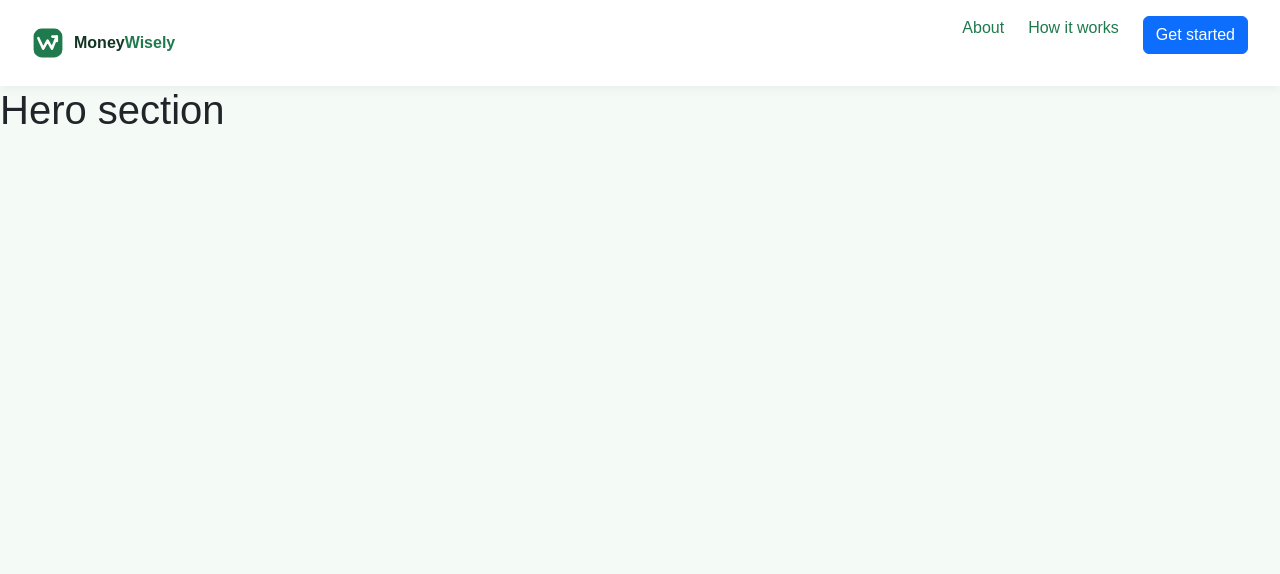
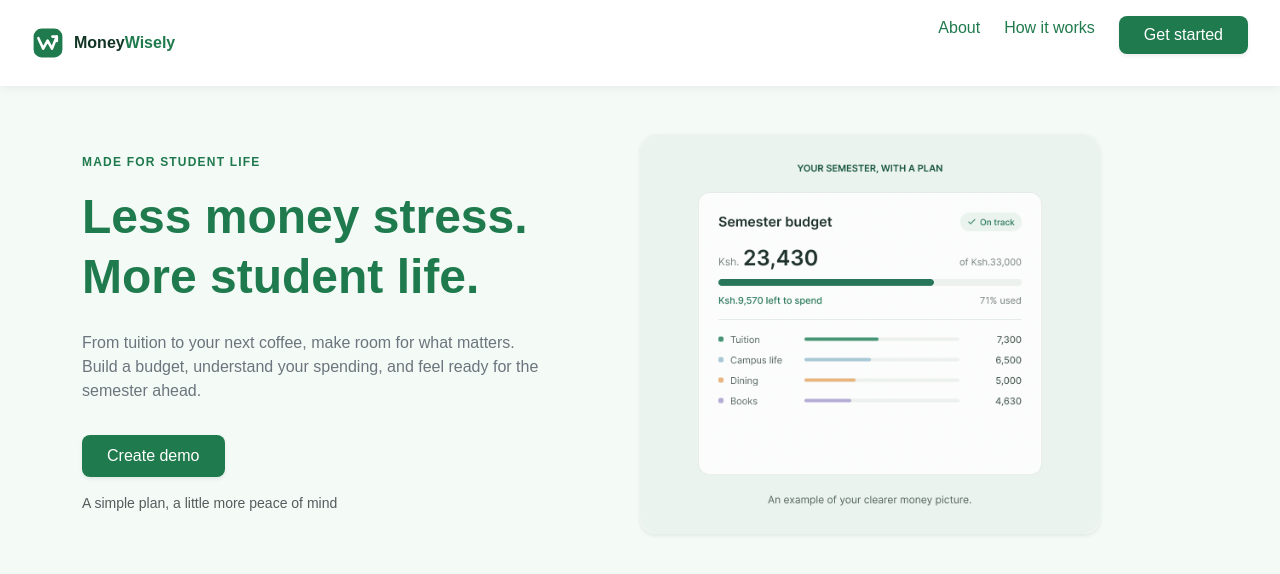
Before and after one commit to Myminiwrldsht/Student-Expense-Tracker-React-, a React (Vite) app: page / in a window 1280 px wide. Shown: the top 574 px of the page. Built offline with nearby package versions, Linux system fonts and the light colour scheme.

Commit message:
chore: create hero section and style it using inline bootsrap styles

```diff
--- a/src/components/NavBar.jsx
+++ b/src/components/NavBar.jsx
@@ -15,7 +15,7 @@ export default function NavBar() {
     <ul className="nav-links">
       <li><a href="#" >About</a></li>
       <li><a href="#" >How it works</a></li>
-      <li><button className="btn btn-primary">Get started</button></li>
+      <li><button className="btn text-white px-4 py-2.5 fw-medium rounded-3 shadow-sm" style={{ backgroundColor: "#1F7A4D"}}>Get started</button></li>
 
 
     </ul>
--- a/src/sections/Hero.jsx
+++ b/src/sections/Hero.jsx
@@ -1,7 +1,29 @@
+import budgetPreview from '../assets/budget-preview.png';
+
+
 export default function Hero() {
     return(
-        <section id="hero">
-            <h1>Hero section</h1>
+        <section id="hero" className="container py-5">
+            <div className="row align-items-center g-5">
+                <div className="col-lg-6">
+                    <p className="text-uppercase fw-semibold  mb-3 " style={{ fontSize:"12px", letterSpacing: "0.1em", color: "#1F7A4D"}}>
+                        Made for student life
+                    </p>
+                    <h1 className="display-5 fw-bold  mb-4 lh-sm" style={{color: "#1F7A4D"}}>Less money stress. <br/>
+                    More student life.
+                    </h1>
+                    <p className="lead text-secondary fs-6 mb-4" style={{maxWidth: "460px"}}>From tuition to your next coffee, make room for what matters. Build a budget, understand your spending, and feel ready for the semester ahead.</p>
+
+                    <div className="pt-2">
+                        <button className="btn text-white px-4 py-2 fw-medium rounded-3 shadow-sm" style={{backgroundColor: "#1F7A4D"}}>
+                            Create demo
+                        </button>
+                        <p className="text-muted small mt-3 mb-0">A simple plan, a little more peace of mind</p>
+                    </div>
+                </div>
+                <img src={budgetPreview} alt="Semester budget dashboard preview" className="img-fluid rounded-4 shadow-sm" style={{maxWidth: "460px", padding: 0, border: "none"}}/>
+            </div>
+
         </section>
-    )
+    );
 }
```
Also changed, not shown: src/assets/budget-preview.png (added).
